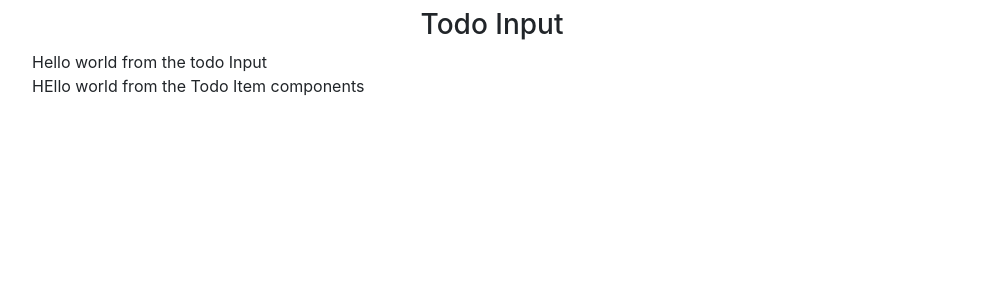
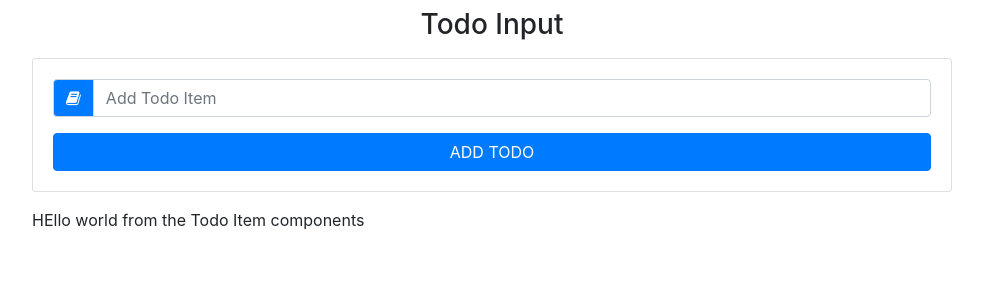
Before and after one commit to cdking007/todo-reactjs, a React (Create React App) app: page / in a window 1280 px wide. Shown: the top 300 px of the page, without its empty margins (148-1131 px from the left). Built offline with nearby package versions, Linux system fonts and the light colour scheme.

Commit message:
added input

```diff
--- a/src/App.js
+++ b/src/App.js
@@ -1,10 +1,7 @@
 import React, { Component } from "react";
-import logo from "./logo.svg";
-import "./App.css";
 import { v4 as uuid4 } from "uuid";
 import TodoList from "./components/Todolist.component";
 import TodoInput from "./components/TodoInput.component";
-import TodoItem from "./components/TodoItem.component";
 
 class App extends Component {
   state = {
@@ -19,13 +16,28 @@
       },
     ],
     item: "",
+    id: uuid4(),
     editMode: false,
   };
   handleChange = (e) => {
-    console.log("input changed");
+    this.setState({
+      item: e.target.value,
+    });
   };
-  handleSubmit = () => {
-    console.log("Handle Submit");
+  handleSubmit = (e) => {
+    e.preventDefault();
+    const newItem = {
+      id: this.state.id,
+      title: this.state.item,
+    };
+    const updatedItems = [...this.state.items, newItem];
+
+    this.setState({
+      items: updatedItems,
+      item: "",
+      id: uuid4(),
+      editMode: false,
+    });
   };
   clearList = () => {
     console.log("CLear the list");
--- a/src/components/TodoInput.component.jsx
+++ b/src/components/TodoInput.component.jsx
@@ -3,7 +3,30 @@
 class TodoInput extends Component {
   state = {};
   render() {
-    return <div>Hello world from the todo Input</div>;
+    const { item, handleChange, handleSubmit, editItem } = this.props;
+    return (
+      <div className="card card-body my-3">
+        <form onSubmit={handleSubmit}>
+          <div className="input-group">
+            <div className="input-group-prepend">
+              <div className="input-group-text bg-primary text-white">
+                <i className="fa fa-book"></i>
+              </div>
+            </div>
+            <input
+              type="text"
+              className="form-control text-capitalize"
+              placeholder="add todo item"
+              value={item}
+              onChange={handleChange}
+            />
+          </div>
+          <button className="btn btn-primary btn-block mt-3 text-uppercase">
+            Add Todo
+          </button>
+        </form>
+      </div>
+    );
   }
 }
 
--- a/src/index.js
+++ b/src/index.js
@@ -2,7 +2,6 @@
 import ReactDOM from "react-dom";
 import "./index.css";
 import App from "./App";
-import * as serviceWorker from "./serviceWorker";
 
 ReactDOM.render(
   <React.StrictMode>
```
